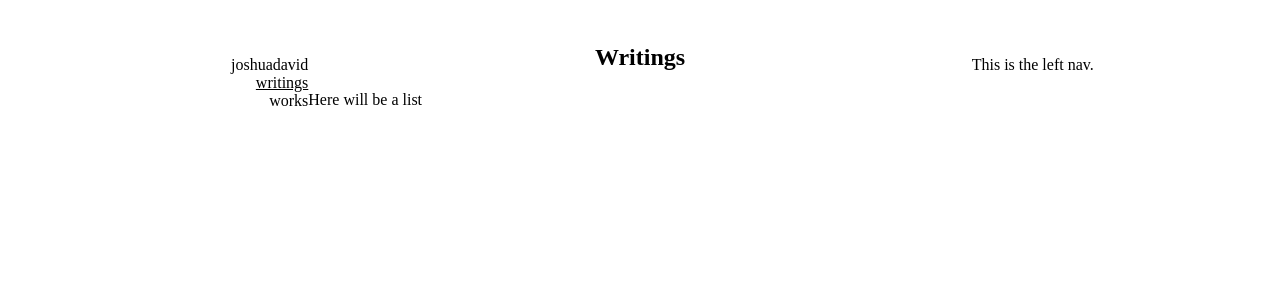
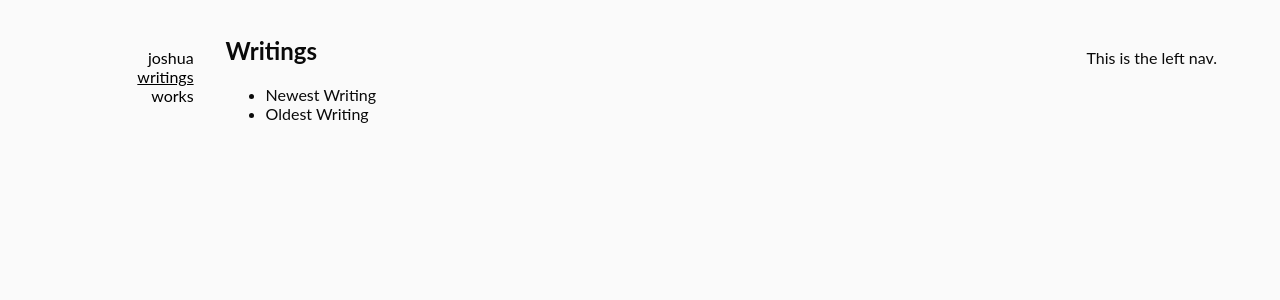
Before and after one commit to jdnordy/joshuadavidnordstrom, a Next.js app: page /writings in a window 1280 px wide. Shown: the top 300 px of the page. Built offline with nearby package versions, Linux system fonts and the light colour scheme.

Commit message:
updated styles

```diff
--- a/components/App/index.tsx
+++ b/components/App/index.tsx
@@ -1,17 +1,18 @@
 import React from "react";
-
+// COMPONENETS
 import { Leftnav, Rightnav } from "../";
+// STYLES
+import styles from "./styles.module.scss";
 
 type Props = {
-  Component: React.FC;
   page: string;
 };
 
-const App: React.FC<Props> = ({ Component, page }) => {
+const App: React.FC<Props> = ({ page, children }) => {
   return (
-    <div className="container">
+    <div className={styles.container}>
       <Leftnav page={page} />
-      <Component />
+      {children}
       <Rightnav />
     </div>
   );
--- /dev/null
+++ b/components/App/styles.module.scss
@@ -0,0 +1,5 @@
+.container {
+  display: flex;
+  justify-content: center;
+  padding: 1rem;
+}
--- a/components/Leftnav/index.tsx
+++ b/components/Leftnav/index.tsx
@@ -7,13 +7,13 @@ type Props = {
   page: string;
 };
 const Leftnav: React.FC<Props> = ({ page }) => {
-  const pages = ["joshuadavid", "writings", "works"];
+  const pages = ["joshua", "writings", "works"];
 
   return (
     <header className={styles.leftnav}>
       {pages.map((el, i) => {
         // generate the link
-        const link = el === "joshuadavid" ? "/" : `/${el}`;
+        const link = el === "joshua" ? "/" : `/${el}`;
         // determine which pages is selected
         const className = el === page ? styles.selected : "a";
         return (
--- a/components/Leftnav/styles.module.scss
+++ b/components/Leftnav/styles.module.scss
@@ -1,7 +1,7 @@
 .leftnav {
   display: flex;
   flex-direction: column;
-  width: 30%;
+  width: 15%;
   align-items: flex-end;
   margin-top: 2rem;
   a {
--- a/components/Rightnav/index.tsx
+++ b/components/Rightnav/index.tsx
@@ -1,5 +1,5 @@
 import React from "react";
-import Link from "next/link";
+// import Link from "next/link";
 // styles
 import styles from "./styles.module.scss";
 
--- a/components/Rightnav/styles.module.scss
+++ b/components/Rightnav/styles.module.scss
@@ -2,6 +2,6 @@
   display: flex;
   flex-direction: column;
   align-items: flex-start;
-  width: 30%;
+  width: 15%;
   margin-top: 2rem;
 }
--- a/components/index.ts
+++ b/components/index.ts
@@ -1,4 +1,5 @@
 import Leftnav from "./Leftnav";
 import Rightnav from "./Rightnav";
+import App from "./App";
 
-export { Leftnav, Rightnav };
+export { Leftnav, Rightnav, App };
--- a/pages/writings/index.tsx
+++ b/pages/writings/index.tsx
@@ -1,19 +1,17 @@
 import React from "react";
 
-import { Leftnav } from "../../components";
-import { Rightnav } from "../../components";
+import { App } from "../../components";
 
-const Writings: React.FC = () => {
-  return (
-    <div className="container">
-      <Leftnav page={"writings"} />
-      <section>
-        <h1>Writings</h1>
-        <p>Here will be a list</p>
-      </section>
-      <Rightnav />
-    </div>
-  );
-};
+const Writings: React.FC = () => (
+  <App page="writings">
+    <section>
+      <h1>Writings</h1>
+      <ul>
+        <li>Newest Writing</li>
+        <li>Oldest Writing</li>
+      </ul>
+    </section>
+  </App>
+);
 
 export default Writings;
--- a/styles/index.scss
+++ b/styles/index.scss
@@ -1,12 +1,15 @@
-.container {
-  display: flex;
-  justify-content: center;
-  padding: 1rem;
-  section {
-    width: 70%;
-    min-width: 320px;
-    h1 {
-      text-align: center;
-    }
+body {
+  margin: 0;
+  font-family: "Lato", sans-serif;
+  background-color: rgb(250, 250, 250);
+  color: rgb(10, 10, 10);
+}
+
+section {
+  width: 70%;
+  min-width: 320px;
+  padding: 0 2rem;
+  h1 {
+    text-align: left;
   }
 }
```
Also changed, not shown: pages/index.tsx (+9 -14 lines), pages/works/index.tsx (+9 -14 lines).
